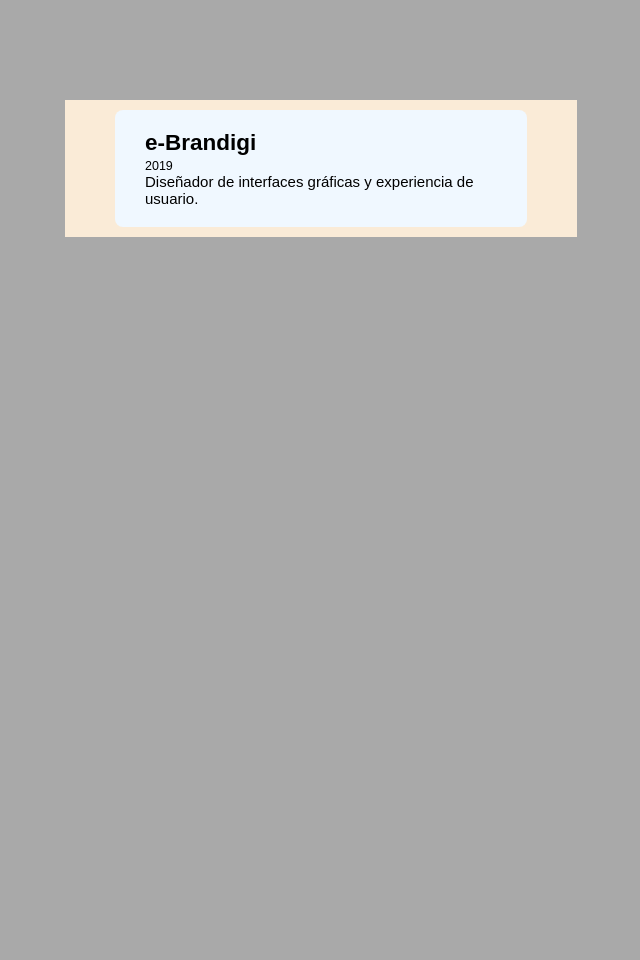
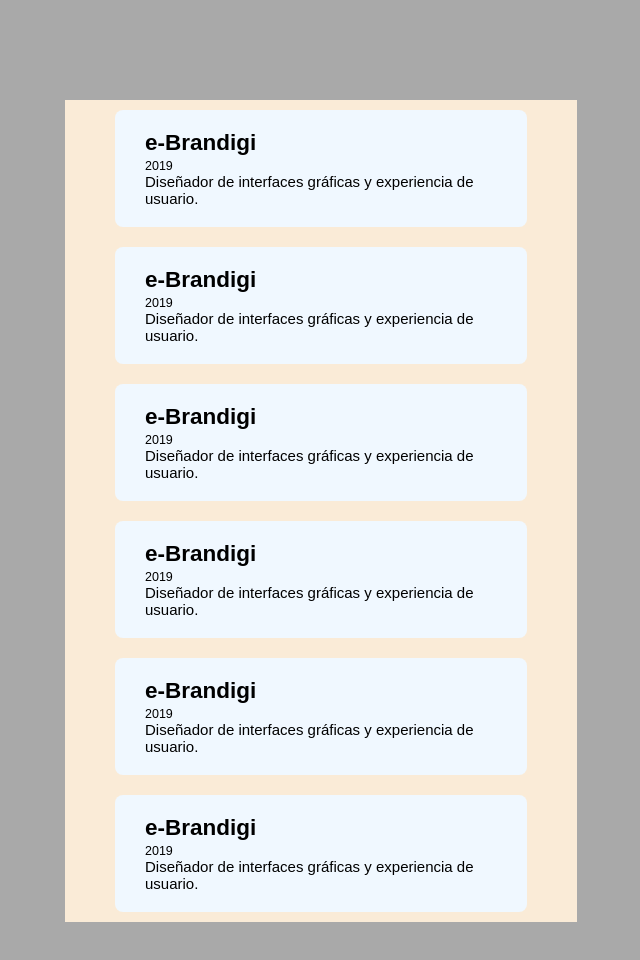
Before and after one commit to carlosleonfranco13/TimeLine-Horizontal, a plain HTML site: page index.html in a window 1280 px wide. Shown: the whole page, without its empty margins (63-703 px from the left). Before the commit the page ends 800 px from the top, so only its background shows below. Drawn offline with Linux system fonts and the light colour scheme.

Commit message:
Hice 6 contenedores en html

```diff
--- a/index.html
+++ b/index.html
@@ -9,7 +9,8 @@
 </head>
 <body>
     <div class="timeline-horizontal">
-        <div class="container">
+
+        <div class="container top-container">
             <div class="textbox">
                 <h2>e-Brandigi</h2>
                 <small>2019</small>
@@ -18,6 +19,52 @@
                 </p>
             </div>
         </div>
+        <div class="container bottom-container">
+            <div class="textbox">
+                <h2>e-Brandigi</h2>
+                <small>2019</small>
+                <p>
+                    Diseñador de interfaces gráficas y experiencia de usuario.
+                </p>
+            </div>
+        </div>
+        <div class="container top-container">
+            <div class="textbox">
+                <h2>e-Brandigi</h2>
+                <small>2019</small>
+                <p>
+                    Diseñador de interfaces gráficas y experiencia de usuario.
+                </p>
+            </div>
+        </div>
+        <div class="container bottom-container">
+            <div class="textbox">
+                <h2>e-Brandigi</h2>
+                <small>2019</small>
+                <p>
+                    Diseñador de interfaces gráficas y experiencia de usuario.
+                </p>
+            </div>
+        </div>
+        <div class="container top-container">
+            <div class="textbox">
+                <h2>e-Brandigi</h2>
+                <small>2019</small>
+                <p>
+                    Diseñador de interfaces gráficas y experiencia de usuario.
+                </p>
+            </div>
+        </div>
+        <div class="container bottom-container">
+            <div class="textbox">
+                <h2>e-Brandigi</h2>
+                <small>2019</small>
+                <p>
+                    Diseñador de interfaces gráficas y experiencia de usuario.
+                </p>
+            </div>
+        </div>
+
     </div>
 </body>
 </html>
```
